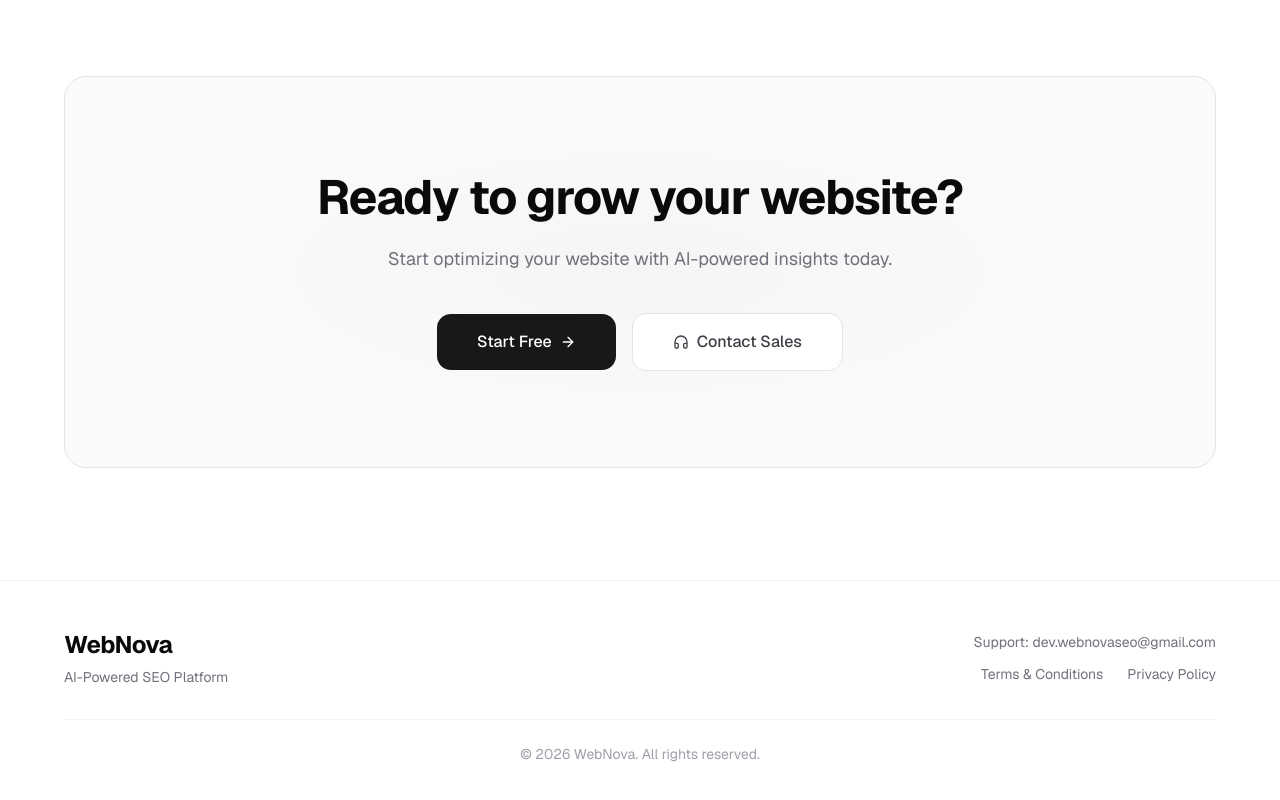
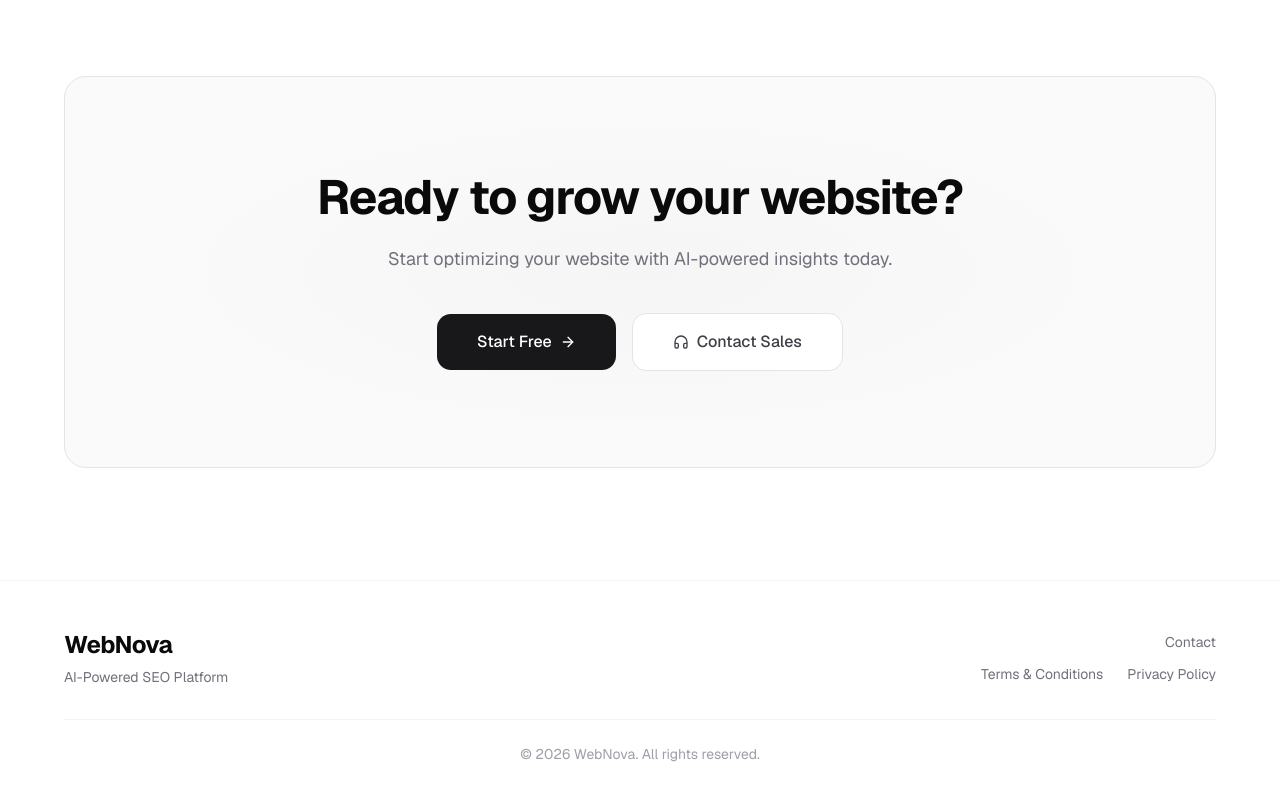
Before and after one commit to pratyushrajput17/webnova, a Next.js app: page / in a window 1280 px wide. Shown: the part 6638-7438 px from the top of the page. Built offline with nearby package versions, Linux system fonts and the light colour scheme; no server answers.

Commit message:
Footer: hide email, show Contact link instead

```diff
--- a/components/sections/Footer.tsx
+++ b/components/sections/Footer.tsx
@@ -17,7 +17,7 @@ export default function Footer() {
               href="mailto:dev.webnovaseo@gmail.com?subject=WebNova%20Support%20Request"
               className="text-sm text-zinc-500 transition-colors hover:text-zinc-900"
             >
-              Support: dev.webnovaseo@gmail.com
+              Contact
             </a>
             <div className="flex items-center gap-6">
               <Link
```
